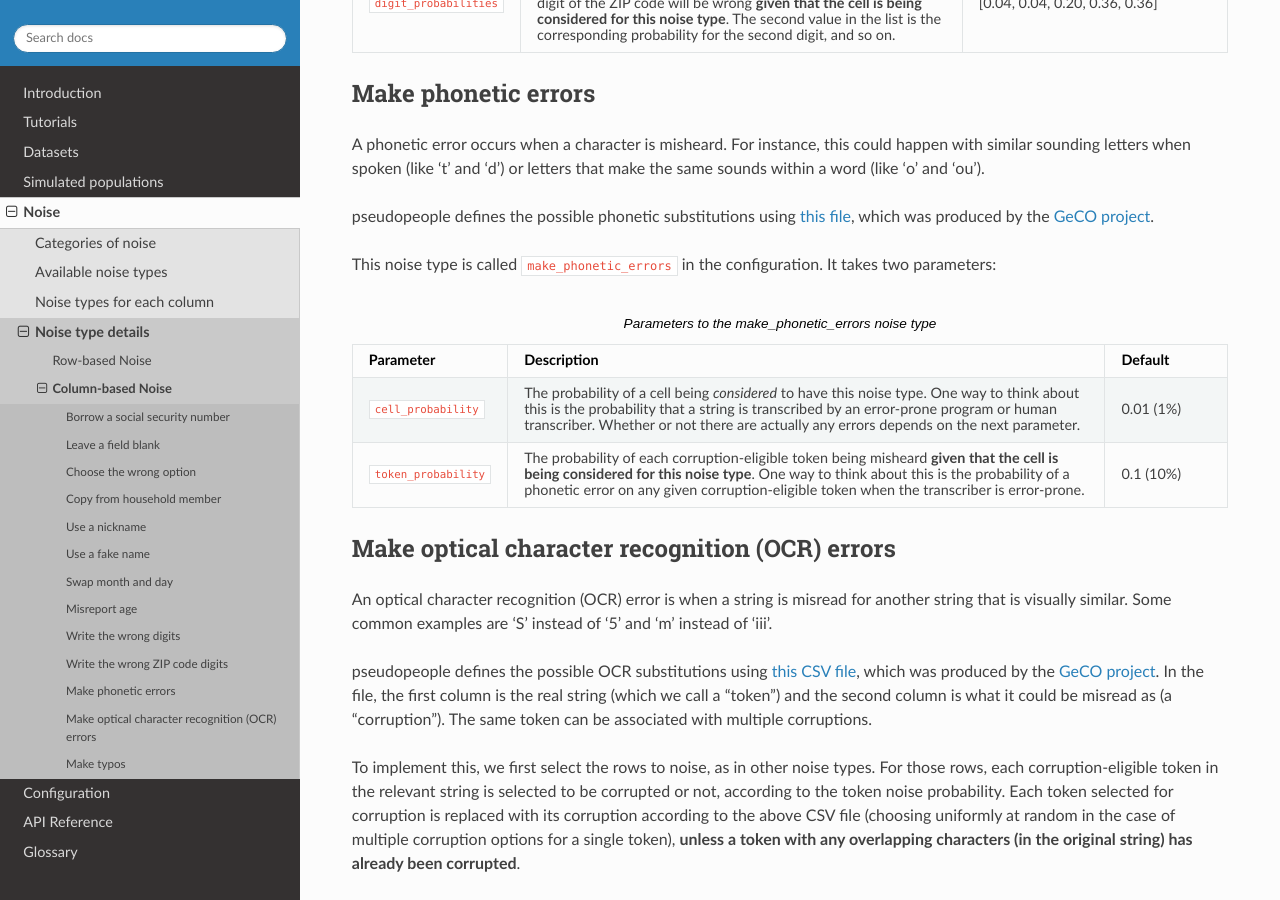
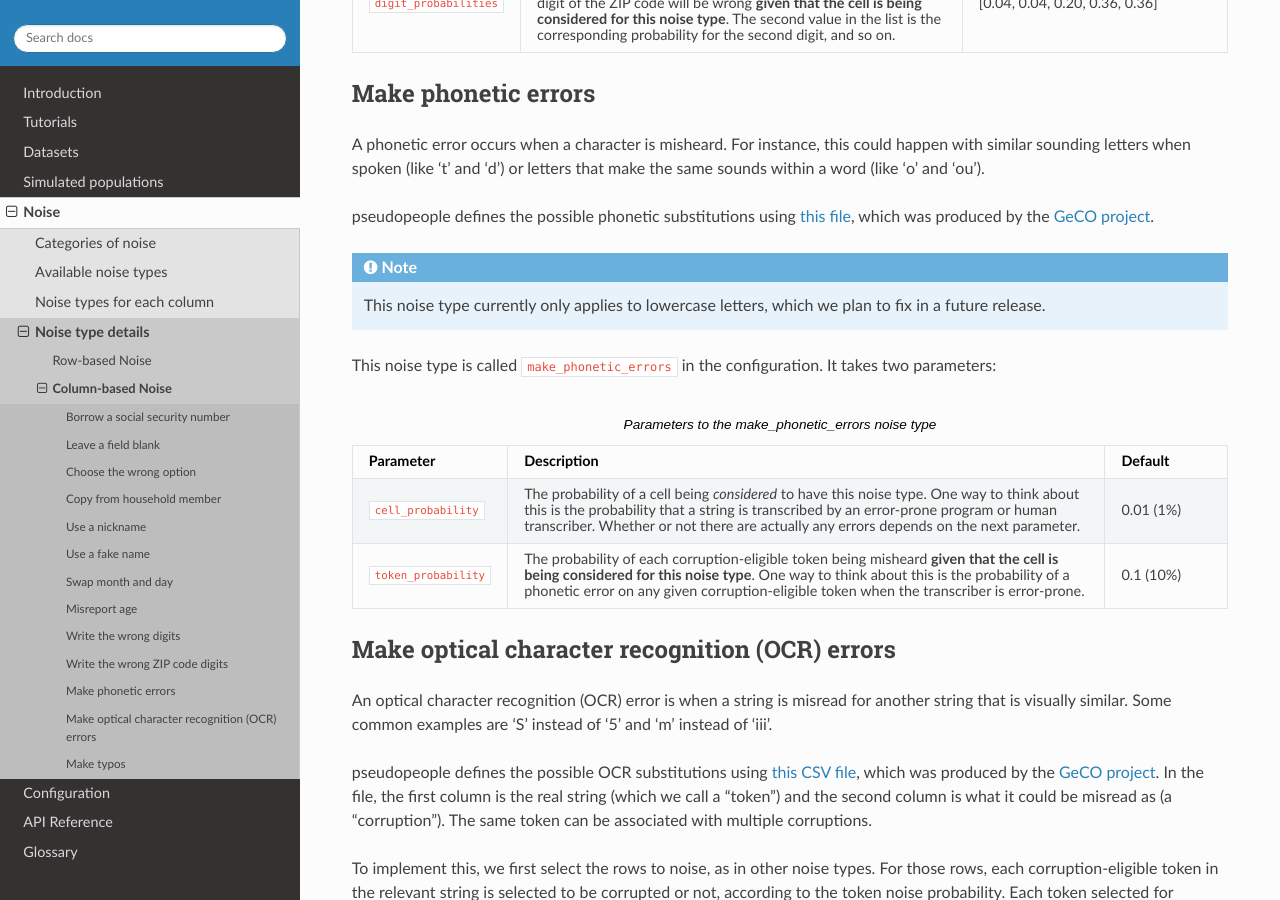
Before and after one commit to ihmeuw/pseudopeople, a Sphinx documentation site: the page built from docs/source/noise/column_noise.rst, in a window 1280 px wide and 900 px high, scrolled down 5347 px. Built offline with Sphinx 7.4.7 and the Read the Docs theme 3.1.0, drawn with Linux system fonts in a browser that asks for light colours; the version number could not be read and is left out.

Commit message:
Document limitation of phonetic noise: lowercase only

```diff
--- a/docs/source/noise/column_noise.rst
+++ b/docs/source/noise/column_noise.rst
@@ -316,6 +316,10 @@ A phonetic error occurs when a character is misheard. For instance, this could h
 
 pseudopeople defines the possible phonetic substitutions using `this file <https://github.com/ihmeuw/pseudopeople/blob/develop/src/pseudopeople/data/phonetic_variations.csv>`_, which was produced by the `GeCO project <https://dl.acm.org/doi/10.1145/2505515.2508207>`_.
 
+.. note::
+
+  This noise type currently only applies to lowercase letters, which we plan to fix in a future release.
+
 This noise type is called :code:`make_phonetic_errors` in the configuration. It takes two parameters:
 
 .. list-table:: Parameters to the make_phonetic_errors noise type
```
